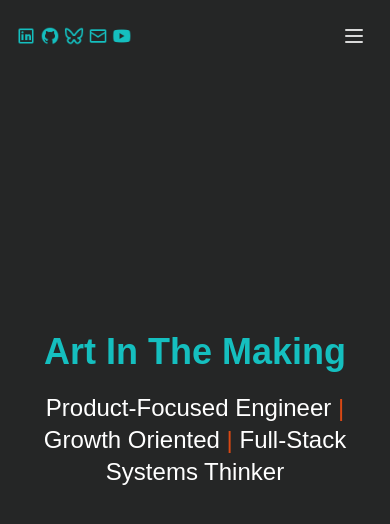
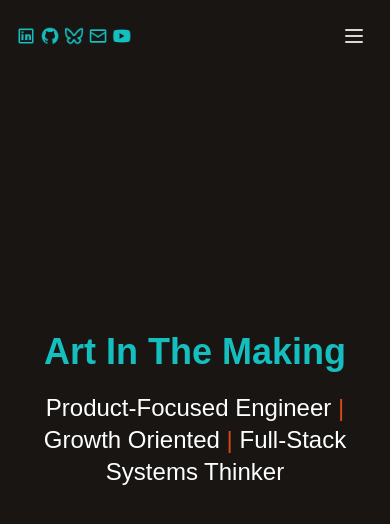
Before and after one commit to artc0des/artinthemaking, a Vue app: page / in a window 390 px wide. Shown: the top 524 px of the page. Built offline with nearby package versions, Linux system fonts and the light colour scheme; a web font is replaced by a local one.

Commit message:
optimizing BGs for mobile

```diff
--- a/index.html
+++ b/index.html
@@ -6,7 +6,7 @@
     <meta name="viewport" content="width=device-width, initial-scale=1.0" />
     <title>Art In The Making</title>
   </head>
-  <body class="bg-background">
+  <body class="bg-[#181513]">
     <div class="h-full w-full" id="app"></div>
     <script type="module" src="/src/main.js"></script>
   </body>
--- a/src/App.vue
+++ b/src/App.vue
@@ -4,6 +4,7 @@ import Media from './components/Media.vue'
 import Footer from './components/Footer.vue'
 import BGAnimationStars from './components/BGAnimationStars.vue'
 import { ref, onMounted, onUnmounted } from 'vue'
+import BGAnimationStarsMobile from './components/BGAnimationStarsMobile.vue'
 
 const mouseX = ref(0)
 const mouseY = ref(0)
@@ -48,7 +49,8 @@ onUnmounted(() => {
 </script>
 
 <template>
-  <BGAnimationStars class="bg-animation"></BGAnimationStars>
+  <BGAnimationStars class="bg-animation hidden md:block"></BGAnimationStars>
+  <BGAnimationStarsMobile class="bg-animation md:hidden"></BGAnimationStarsMobile>
   <div class="container mx-auto px-4 md:px-6">
     <header class="flex justify-between items-center sticky top-0 py-4 md:pt-5 z-70 bg-transparent">
       <Media></Media>
--- /dev/null
+++ b/src/components/BGAnimationStarsMobile.vue
@@ -0,0 +1,42 @@
+<script setup>
+import { onMounted } from 'vue'
+
+onMounted(() => {
+  // Load the UnicornStudio library if not already loaded
+  if (!window.UnicornStudio) {
+    window.UnicornStudio = { isInitialized: !1 }
+    var script = document.createElement('script')
+    script.src =
+      'https://cdn.jsdelivr.net/gh/hiunicornstudio/unicornstudio.js@v2.0.0/dist/unicornStudio.umd.js'
+    script.onload = function () {
+      // Initialize UnicornStudio after the script loads
+      if (window.UnicornStudio && typeof window.UnicornStudio.init === 'function') {
+        window.UnicornStudio.init()
+        window.UnicornStudio.isInitialized = true
+      }
+    }
+    ;(document.head || document.body).appendChild(script)
+  } else {
+    // Library already loaded, just call init() for this component instance
+    if (typeof window.UnicornStudio.init === 'function') {
+      window.UnicornStudio.init()
+    }
+  }
+})
+</script>
+
+<template>
+  <!-- <div data-us-project="zO0LGlyIKsqrxD7ffb65" class="animation-container"></div>-->
+  <div data-us-project="zO0LGlyIKsqrxD7ffb65" class="animation-container"></div>
+</template>
+
+<style scoped>
+.animation-container {
+  width: 100%;
+  height: 100%;
+  display: block;
+  position: absolute;
+  top: 0;
+  left: 0;
+}
+</style>
```
